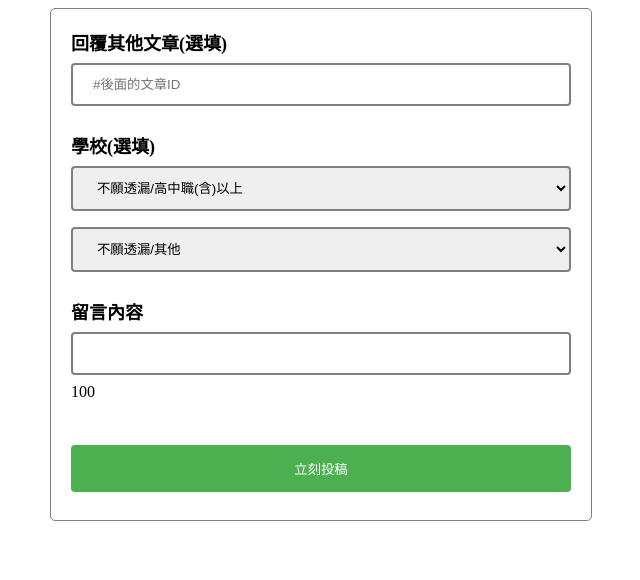
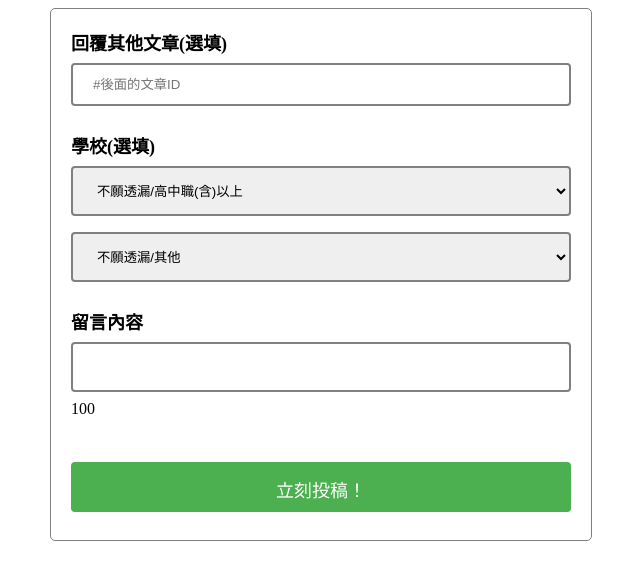
Before and after one commit to ruishengchen/anonymous_board, a plain HTML site: page index.html in a window 1280 px wide. Shown: the whole page, without its empty margins (319-959 px from the left). Drawn offline with Linux system fonts and the light colour scheme.

Commit message:
height setting

```diff
--- a/index.html
+++ b/index.html
@@ -1,7 +1,7 @@
 <!DOCTYPE html>
 <html>
 <head>
-<title>淡水膩膩 - 使用最優秀的投稿網站製作</title>
+<title>淡水膩膩 - 最優秀的投稿系統</title>
 <meta name="viewport" content="width=device-width, initial-scale=1.0, maximum-scale=1.0, user-scalable=no">
 
 <style>
@@ -28,6 +28,7 @@ select, input[type="text"] {
   box-sizing: border-box;
   border: 2px solid gray;
   border-radius: 4px;
+  height: 50px;
 }
 
 select, input[type="number"] {
@@ -48,6 +49,8 @@ input[type="submit"] {
   border: none;
   border-radius: 4px;
   cursor: pointer;
+  height: 50px;
+  font-size: 18px;
 }
 
 input[type="submit"]:hover {
@@ -150,7 +153,7 @@ function school_change(index){
   <input required type="text" id="msg" name="msg" maxlength="100" oninput="displayRemaining(this, 100)">
   <div id="remaining">100</div>
   <br><br>
-  <input type="submit" value="立刻投稿">
+  <input type="submit" value="立刻投稿！">
 </form>
 
 
```
